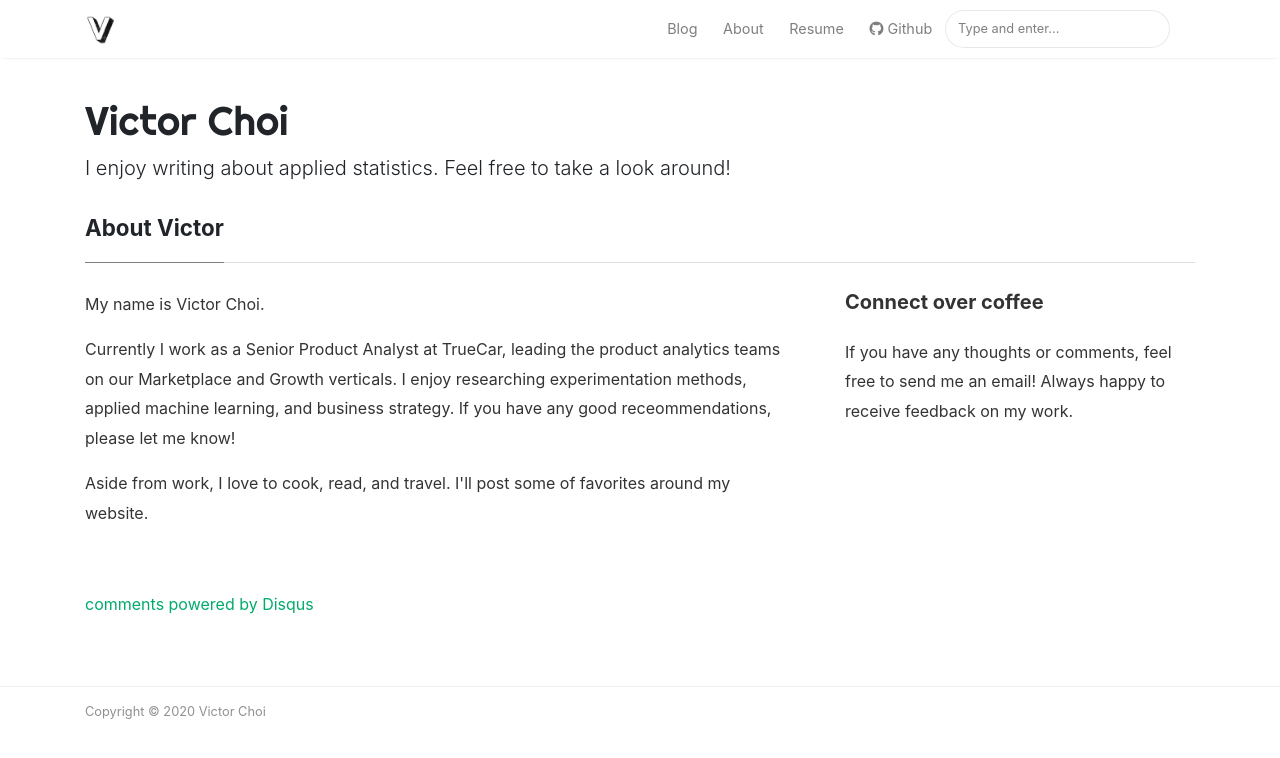
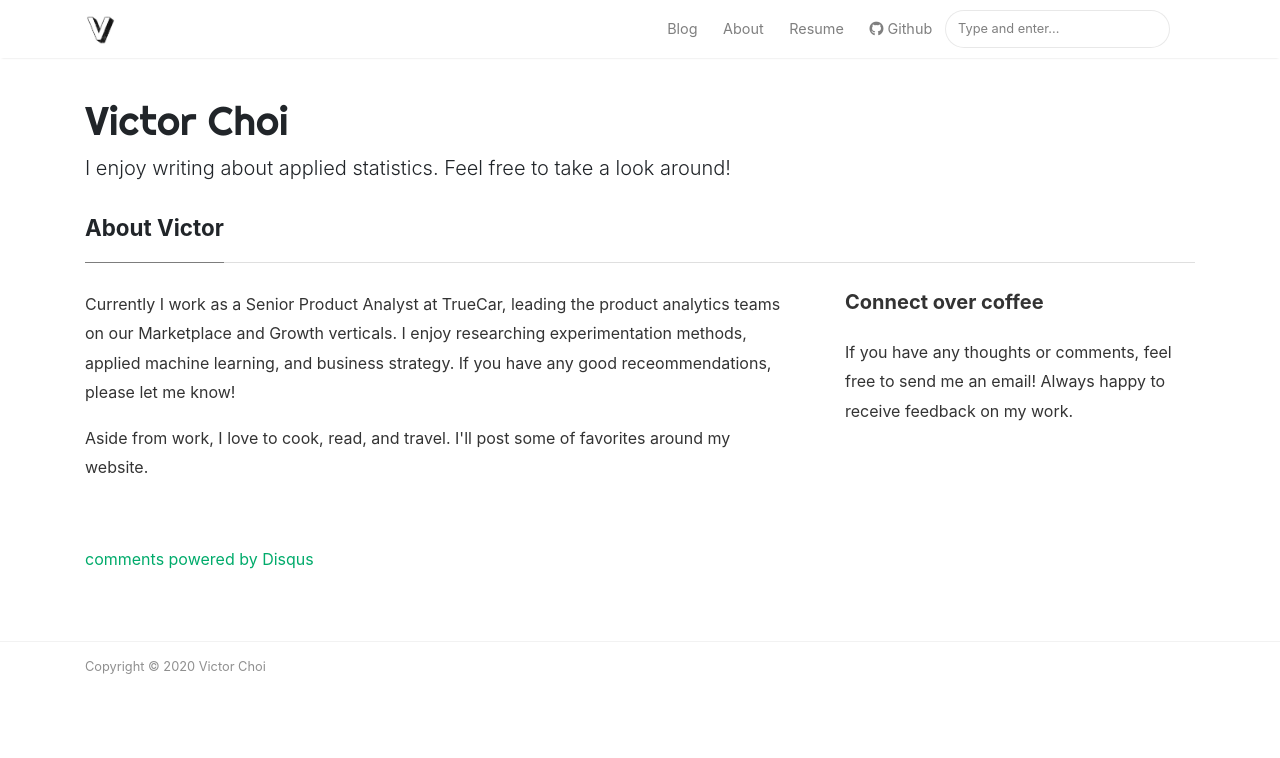
Before and after one commit to vdchoi/vdchoi.github.io, a Jekyll site: the page built from _pages/about.md, in a window 1280 px wide. Shown: the top 758 px of the page. Built offline with Jekyll 4.4.1, drawn with Linux system fonts in a browser that asks for light colours; nearby versions of some CDN libraries; comment, search, counter and statistics services are not loaded.

Commit message:
Remove Name in About

```diff
--- a/_pages/about.md
+++ b/_pages/about.md
@@ -7,8 +7,6 @@ comments: true
 
 <div class="row justify-content-between">
 <div class="col-md-8 pr-5">
-
-<p>My name is Victor Choi.</p>
 
 <p>Currently I work as a Senior Product Analyst at TrueCar, leading the product analytics teams on our Marketplace and Growth verticals.
     I enjoy researching experimentation methods, applied machine learning, and business strategy. If you have any good receommendations, please let me know!</p>
```
